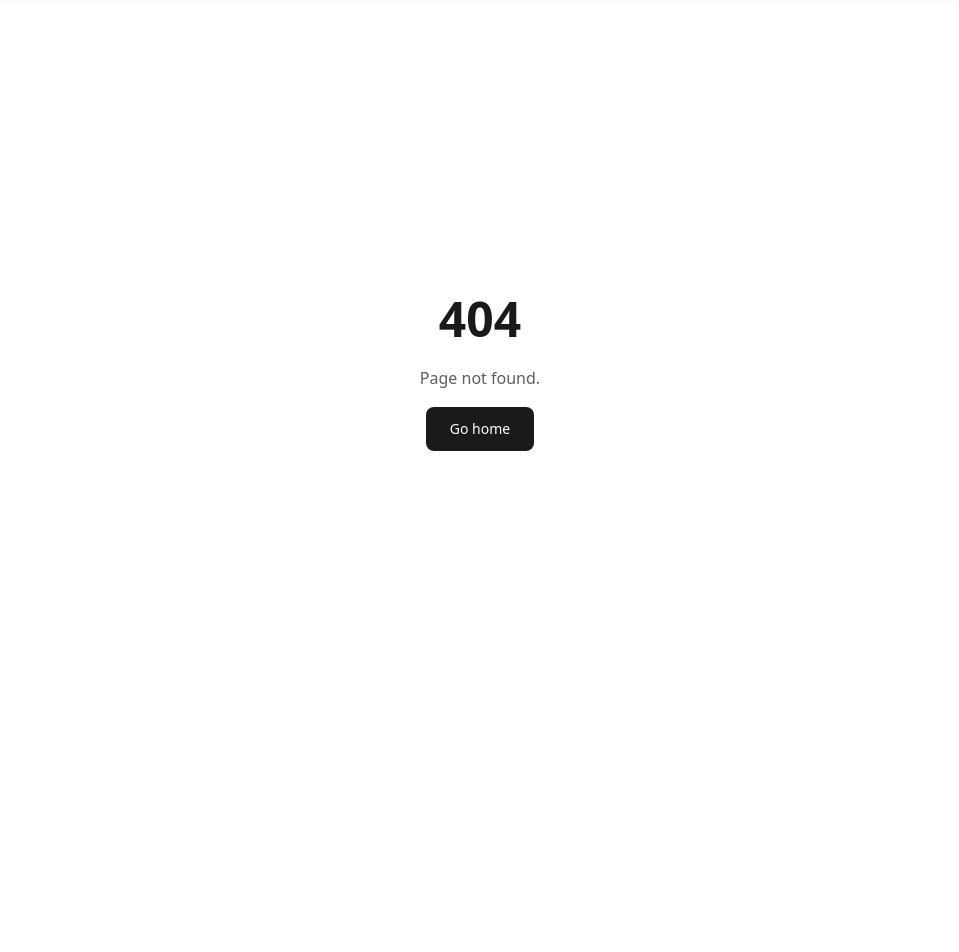
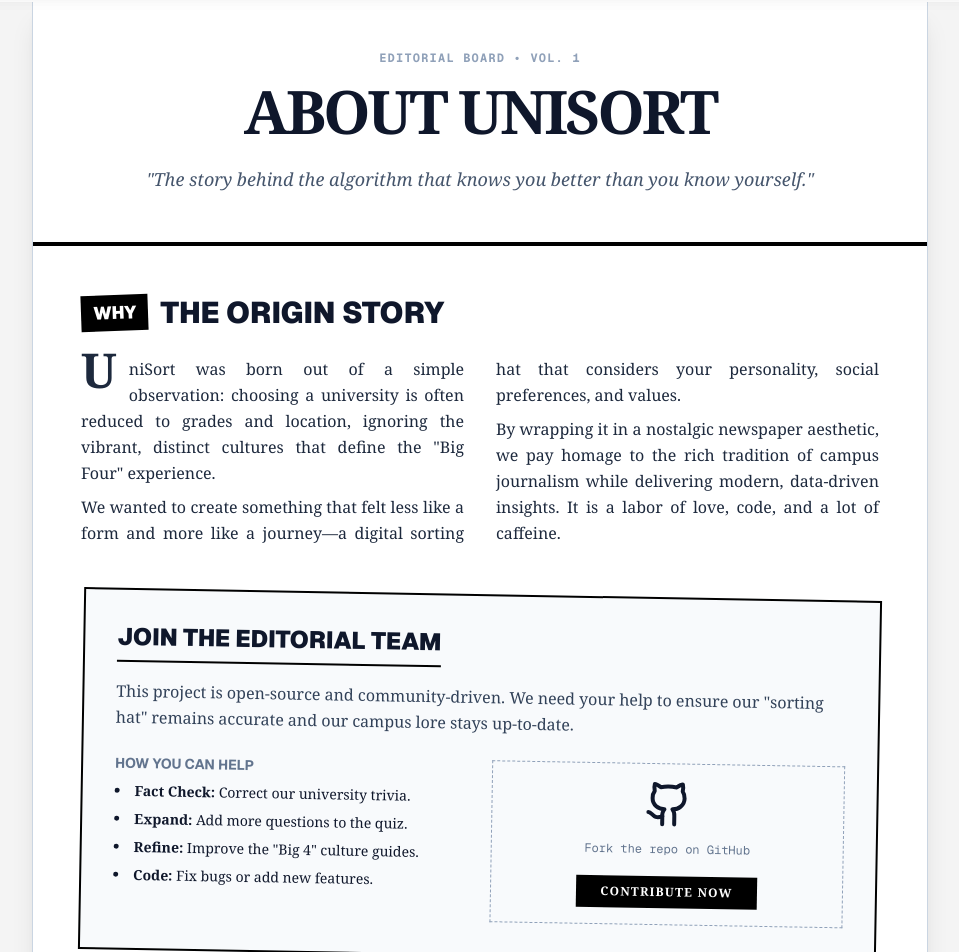
Before and after one commit to yanicells/UniSort, a Next.js app: page /about in a window 1280 px wide. Before the commit this address had no page. Shown: the part 94-1046 px from the top of the page, without its empty margins (160-1119 px from the left). Before the commit the page ends 864 px from the top, so only its background shows below. Built offline with nearby package versions, Linux system fonts and the light colour scheme.

Commit message:
add about and readme

```diff
--- /dev/null
+++ b/app/about/page.tsx
@@ -0,0 +1,91 @@
+import { NewspaperMasthead } from "@/components/layout/NewspaperMasthead";
+import Link from "next/link";
+import { Github } from "lucide-react";
+
+export default function AboutPage() {
+  return (
+    <div className="min-h-screen bg-[#f4f4f4] text-slate-900 font-serif pb-12">
+      <NewspaperMasthead />
+
+      {/* Main Content "Pop-out" */}
+      <div className="max-w-4xl mx-auto bg-white shadow-xl min-h-screen border-x border-slate-300 mt-8 mb-12">
+        {/* Header */}
+        <div className="p-8 md:p-12 border-b-4 border-black text-center">
+          <span className="font-mono text-xs font-bold uppercase tracking-widest text-slate-400 mb-2 block">
+            Editorial Board • Vol. 1
+          </span>
+          <h1 className="text-4xl md:text-6xl font-black uppercase tracking-tighter mb-4">
+            About UniSort
+          </h1>
+          <p className="font-serif text-lg italic text-slate-600 max-w-2xl mx-auto">
+            "The story behind the algorithm that knows you better than you know yourself."
+          </p>
+        </div>
+
+        {/* Content Body */}
+        <div className="p-8 md:p-12 space-y-12">
+
+          {/* Why I Made This */}
+          <section className="prose prose-slate max-w-none">
+            <h2 className="font-sans font-black text-2xl md:text-3xl uppercase mb-6 flex items-center gap-3">
+              <span className="bg-black text-white px-3 py-1 text-lg transform -rotate-2">WHY</span>
+              <span>The Origin Story</span>
+            </h2>
+            <div className="columns-1 md:columns-2 gap-8 text-justify leading-relaxed font-serif text-slate-800">
+              <p className="mb-4 first-letter:text-5xl first-letter:font-black first-letter:float-left first-letter:mr-3 first-letter:mt-[-10px]">
+                UniSort was born out of a simple observation: choosing a university is often reduced to grades and location, ignoring the vibrant, distinct cultures that define the "Big Four" experience.
+              </p>
+              <p className="mb-4">
+                We wanted to create something that felt less like a form and more like a journey—a digital sorting hat that considers your personality, social preferences, and values.
+              </p>
+              <p>
+                By wrapping it in a nostalgic newspaper aesthetic, we pay homage to the rich tradition of campus journalism while delivering modern, data-driven insights. It is a labor of love, code, and a lot of caffeine.
+              </p>
+            </div>
+          </section>
+
+          {/* How to Contribute */}
+          <section className="bg-slate-50 border-2 border-black p-6 md:p-8 transform rotate-1">
+            <h2 className="font-sans font-black text-xl md:text-2xl uppercase mb-4 border-b-2 border-black pb-2 inline-block">
+              Join The Editorial Team
+            </h2>
+            <p className="font-serif text-slate-700 mb-6">
+              This project is open-source and community-driven. We need your help to ensure our "sorting hat" remains accurate and our campus lore stays up-to-date.
+            </p>
+
+            <div className="grid grid-cols-1 md:grid-cols-2 gap-6">
+              <div>
+                <h3 className="font-bold font-sans uppercase text-sm mb-2 text-slate-500">How You Can Help</h3>
+                <ul className="list-disc list-inside font-serif text-sm space-y-2">
+                  <li><strong>Fact Check:</strong> Correct our university trivia.</li>
+                  <li><strong>Expand:</strong> Add more questions to the quiz.</li>
+                  <li><strong>Refine:</strong> Improve the "Big 4" culture guides.</li>
+                  <li><strong>Code:</strong> Fix bugs or add new features.</li>
+                </ul>
+              </div>
+              <div className="flex flex-col justify-center items-center text-center p-4 border border-dashed border-slate-400">
+                <Github size={48} className="mb-3" />
+                <p className="text-xs font-mono mb-4 text-slate-500">Fork the repo on GitHub</p>
+                <a
+                  href="https://github.com/yanicells/UniSort"
+                  target="_blank"
+                  rel="noopener noreferrer"
+                  className="bg-black text-white px-6 py-2 font-bold uppercase text-xs tracking-widest hover:bg-slate-800 transition"
+                >
+                  Contribute Now
+                </a>
+              </div>
+            </div>
+          </section>
+
+          {/* Footer of the page */}
+          <div className="text-center pt-12 border-t border-slate-200">
+            <Link href="/" className="font-bold font-mono text-xs uppercase hover:underline">
+              ← Back to Front Page
+            </Link>
+          </div>
+        </div>
+      </div>
+    </div>
+  );
+}
--- a/app/page.tsx
+++ b/app/page.tsx
@@ -338,6 +338,20 @@ export default async function Home() {
               mentioned. All university names, logos, and trademarks are the
               property of their respective owners.
             </p>
+            <div className="mt-6 pt-6 border-t border-slate-200 flex flex-col sm:flex-row justify-center items-center gap-4 text-xs font-mono text-slate-400">
+              <a
+                href="https://github.com/yanicells/UniSort"
+                target="_blank"
+                rel="noopener noreferrer"
+                className="hover:text-black transition-colors flex items-center gap-2"
+              >
+                <span>GITHUB REPOSITORY</span>
+              </a>
+              <span className="hidden sm:inline">•</span>
+              <Link href="/about" className="hover:text-black transition-colors">
+                ABOUT UNISORT
+              </Link>
+            </div>
           </div>
         </div>
       </div>
```
Also changed, not shown: 2 other files (tests, documents, lock files or other folders).
